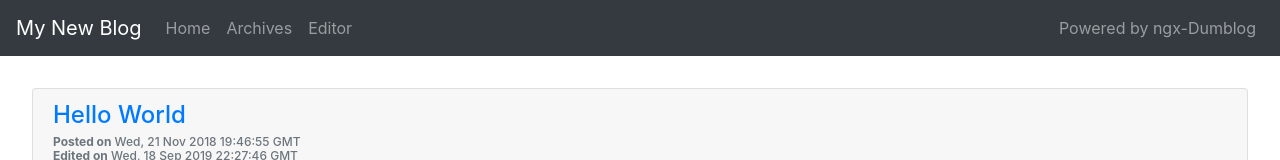
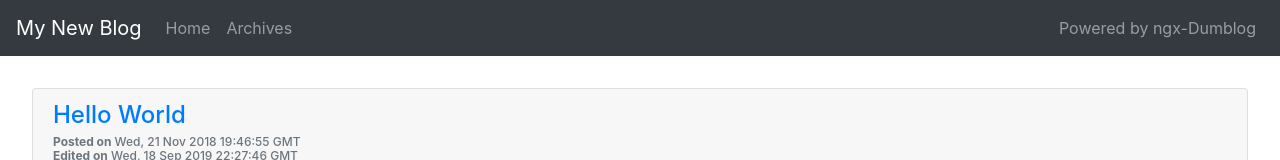
Before and after one commit to pedroCX486/ngx-dumblog, an Angular app: page / in a window 1280 px wide. Shown: the top 160 px of the page. Built offline with nearby package versions, Linux system fonts and the light colour scheme.

Commit message:
Hide the editor from the navbar and we're stable!

```diff
--- a/src/app/app.component.html
+++ b/src/app/app.component.html
@@ -11,9 +11,9 @@
         <li class="nav-item">
             <a class="nav-link navigation-hover" href="/?page=archives">Archives</a>
         </li>
-        <li class="nav-item">
+        <!--<li class="nav-item">
             <a class="nav-link navigation-hover" href="/?page=editor">Editor</a>
-        </li>
+        </li>-->
         </ul>
         <ul class="navbar-nav ml-auto">
             <li class="nav-item">
```
